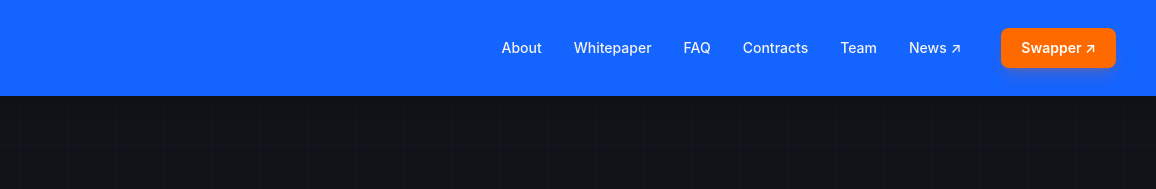
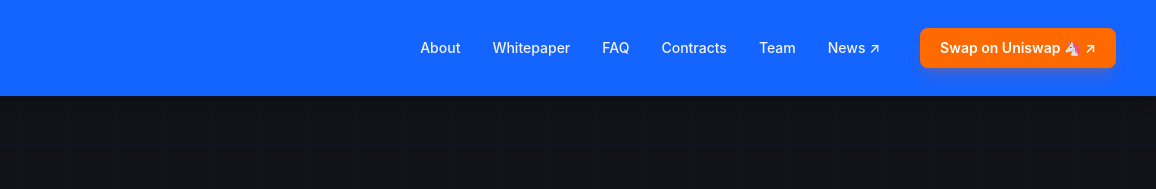
Before and after one commit to Haurvacoin/website, a plain HTML site: page index.html in a window 1280 px wide. Shown: the top 189 px of the page, 124-1280 px from the left. Drawn offline with nearby package versions, Linux system fonts and the light colour scheme.

Commit message:
Swapper links added

```diff
--- a/index.html
+++ b/index.html
@@ -283,12 +283,12 @@
                 </a>
 
                 <a
-                    href="https://example.com"
+                    href="https://app.uniswap.org/swap?chain=bnb&inputCurrency=0x55d398326f99059fF775485246999027B3197955&outputCurrency=0x987ede7c408c65190a423782fcf3fa49e5ea00ba&value=1&field=input"
                     target="_blank"
                     rel="noopener noreferrer"
                     class="ml-2 px-5 py-2.5 rounded-lg bg-orange text-white font-semibold hover:bg-orange/90 transition shadow-lg shadow-orange/20"
                 >
-                    Swapper ↗
+                    Swap on Uniswap 🦄 ↗
                 </a>
 
             </div>
```
